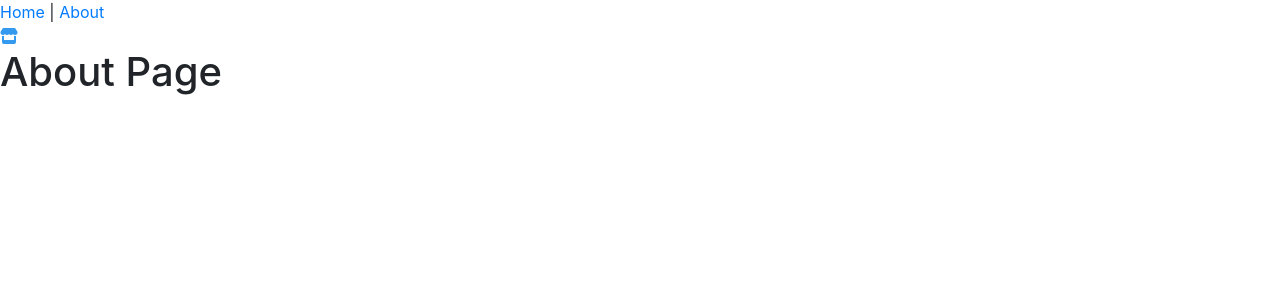
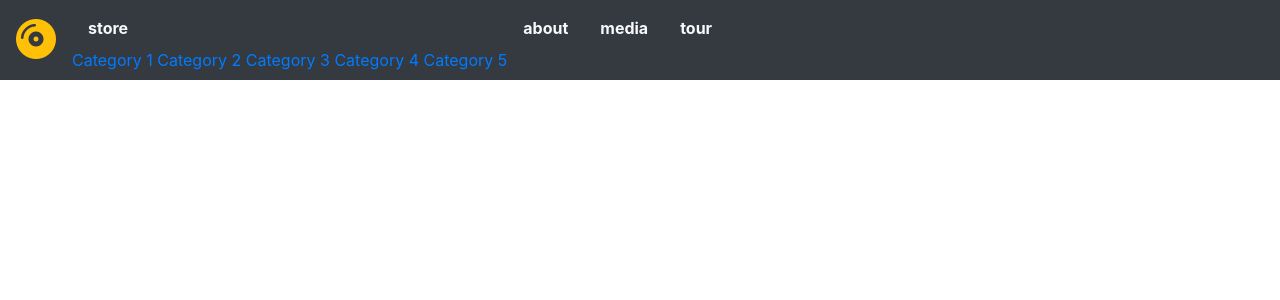
Before and after one commit to paulvallejo/Pinkshift-Website, a Django app: template Final_Project/store/templates/about.html in a window 1280 px wide. Shown: the top 300 px of the page. Run offline with Django 3.2, Linux system fonts and the light colour scheme; the template is opened without the code that fills it, so the values that code supplies are empty; parts of the project's set-up code (start-up, migrations or seed data) failed here and were passed over; some libraries are stand-ins or nearby versions.

Commit message:
Editing base.html to  a working navigation bar (using Bootstrap)

```diff
--- a/Final_Project/store/templates/base.html
+++ b/Final_Project/store/templates/base.html
@@ -18,14 +18,34 @@ laying out the website's content and configurations.
     <title>{% block title %} {% endblock%}</title>
   </head>
   <body>
-    <header>
-    <a href="{% url 'home' %}">Home</a> |
-    <a href="{% url 'about' %}">About</a>
-    </header>
-    <i class="fas fa-store" style="color: #339af0;"></i>
+<!--    <header>-->
+<!--    <a href="{% url 'home' %}">Home</a> |-->
+<!--    <a href="{% url 'about' %}">About</a>-->
+<!--    </header>-->
 
-    {% block content %}
-    {% endblock %}
+    <nav class="navbar navbar-expand-md navbar-light bg-dark">
+
+        <a href="#" class="navbar-brand"><i class="fas fa-compact-disc text-warning fa-2x"></i></a>
+
+        <ul class="navbar-nav">
+            <li class="nav-item"><a class="nav-link text-light font-weight-bold px-3" href="">store</a>
+                <div>
+                    <a href="">Category 1</a>
+                    <a href="">Category 2</a>
+                    <a href="">Category 3</a>
+                    <a href="">Category 4</a>
+                    <a href="">Category 5</a>
+                </div>
+            </li>
+            <li class="nav-item"><a class="nav-link text-light font-weight-bold px-3" href="">about</a></li>
+            <li class="nav-item"><a class="nav-link text-light font-weight-bold px-3" href="">media</a></li>
+            <li class="nav-item"><a class="nav-link text-light font-weight-bold px-3" href="">tour</a></li>
+        </ul>
+    </nav>
+
+
+<!--    {% block content %}-->
+<!--    {% endblock %}-->
 
     <!-- Optional JavaScript; choose one of the two! -->
 
```
